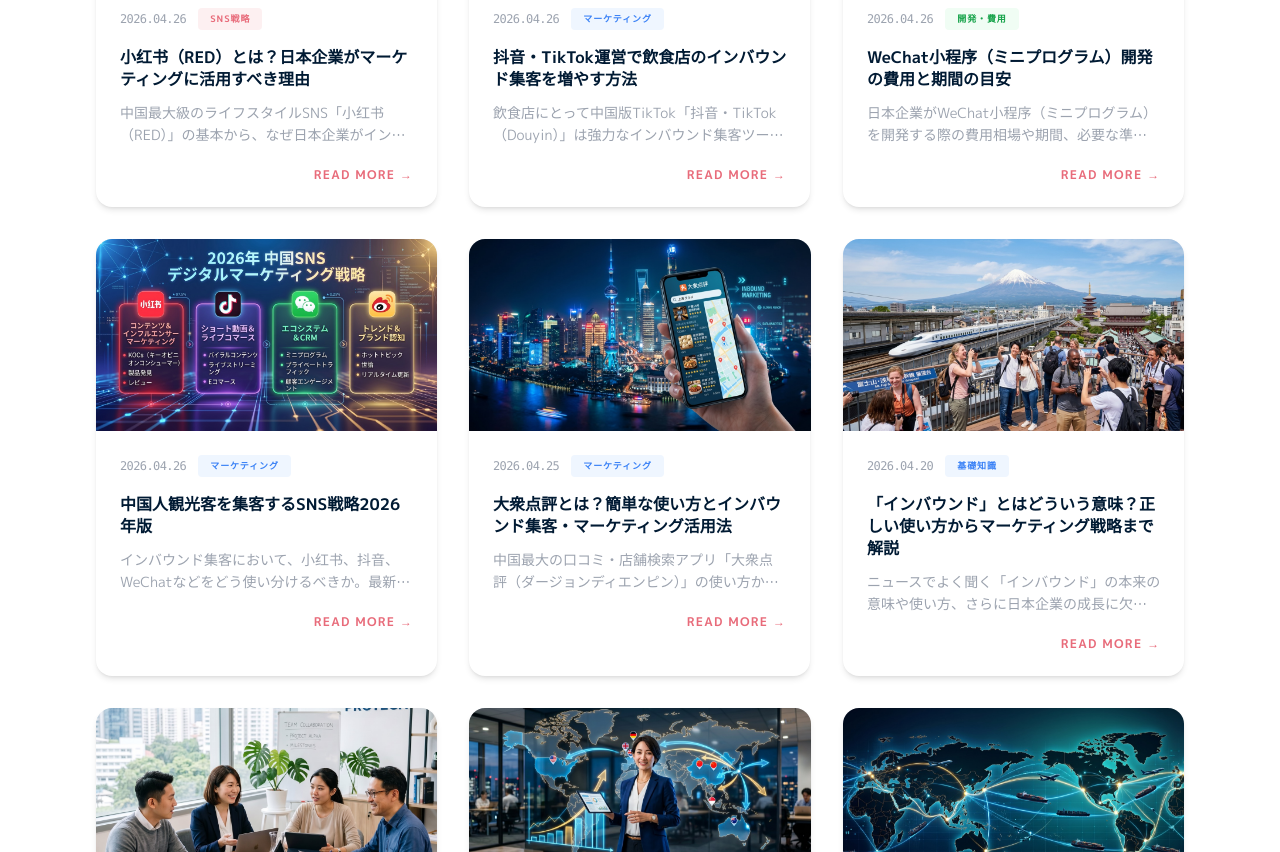
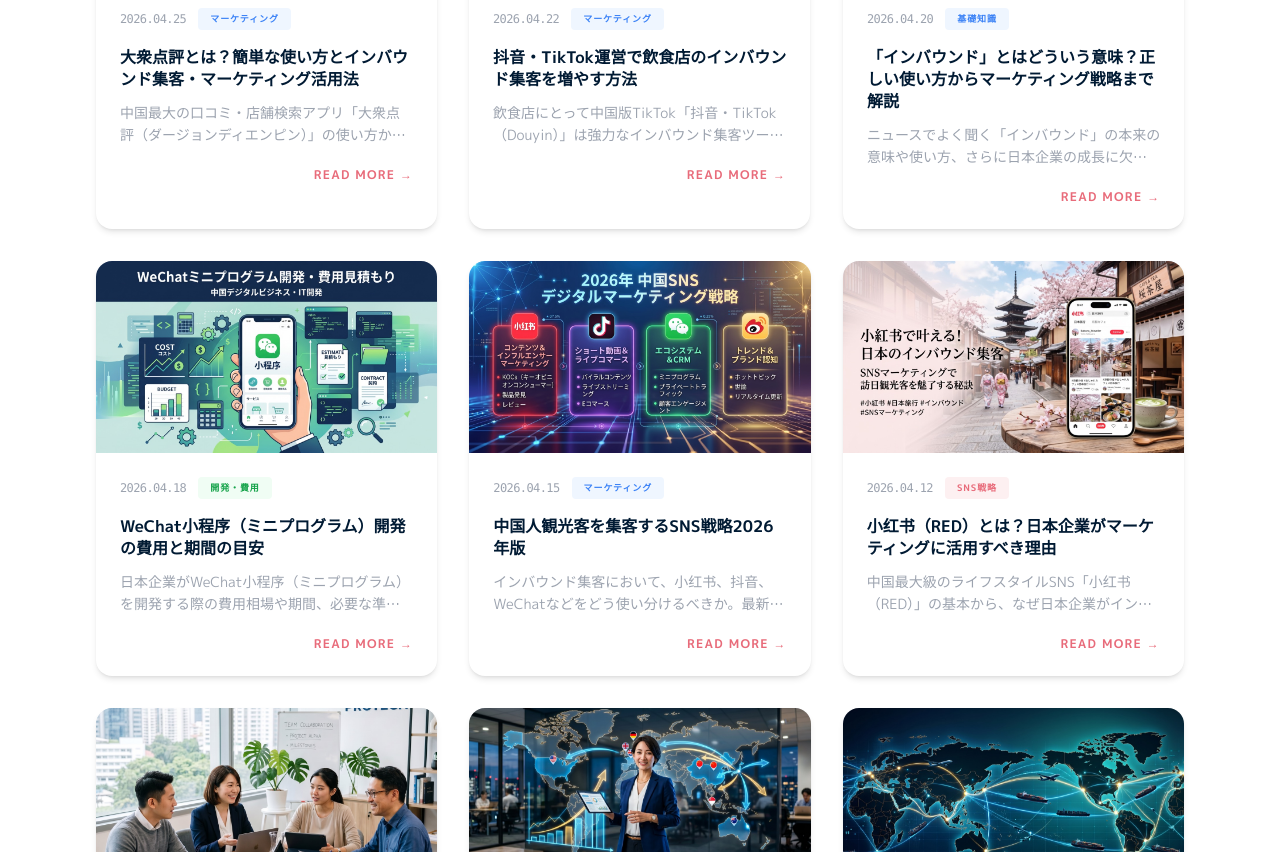
Before and after one commit to TKshiro/protech-website, a plain HTML site: page frontend/blog.html in a window 1280 px wide. Shown: the part 728-1580 px from the top of the page. Drawn offline with nearby package versions, Linux system fonts and the light colour scheme.

Commit message:
chore(blog): distribute publish dates evenly across April

```diff
--- a/frontend/blog.html
+++ b/frontend/blog.html
@@ -334,7 +334,7 @@
                 </div>
                 <div class="p-6">
                     <div class="flex items-center gap-3 mb-4">
-                        <span class="text-xs text-gray-400 font-mono tracking-tighter">2026.04.26</span>
+                        <span class="text-xs text-gray-400 font-mono tracking-tighter">2026.04.12</span>
                         <span class="text-[9px] font-bold bg-coral/10 text-coral px-3 py-1 rounded uppercase tracking-widest">SNS戦略</span>
                     </div>
                     <h3 class="font-bold text-base text-tech-blue group-hover:text-coral transition mb-3 leading-snug">
@@ -361,7 +361,7 @@
                 </div>
                 <div class="p-6">
                     <div class="flex items-center gap-3 mb-4">
-                        <span class="text-xs text-gray-400 font-mono tracking-tighter">2026.04.26</span>
+                        <span class="text-xs text-gray-400 font-mono tracking-tighter">2026.04.22</span>
                         <span class="text-[9px] font-bold bg-blue-50 text-blue-500 px-3 py-1 rounded uppercase tracking-widest">マーケティング</span>
                     </div>
                     <h3 class="font-bold text-base text-tech-blue group-hover:text-coral transition mb-3 leading-snug">
@@ -388,7 +388,7 @@
                 </div>
                 <div class="p-6">
                     <div class="flex items-center gap-3 mb-4">
-                        <span class="text-xs text-gray-400 font-mono tracking-tighter">2026.04.26</span>
+                        <span class="text-xs text-gray-400 font-mono tracking-tighter">2026.04.18</span>
                         <span class="text-[9px] font-bold bg-green-50 text-green-600 px-3 py-1 rounded uppercase tracking-widest">開発・費用</span>
                     </div>
                     <h3 class="font-bold text-base text-tech-blue group-hover:text-coral transition mb-3 leading-snug">
@@ -415,7 +415,7 @@
                 </div>
                 <div class="p-6">
                     <div class="flex items-center gap-3 mb-4">
-                        <span class="text-xs text-gray-400 font-mono tracking-tighter">2026.04.26</span>
+                        <span class="text-xs text-gray-400 font-mono tracking-tighter">2026.04.15</span>
                         <span class="text-[9px] font-bold bg-blue-50 text-blue-500 px-3 py-1 rounded uppercase tracking-widest">マーケティング</span>
                     </div>
                     <h3 class="font-bold text-base text-tech-blue group-hover:text-coral transition mb-3 leading-snug">
```
Also changed, not shown: frontend/blog/douyin-restaurant-inbound.html (+1 -1 lines), frontend/blog/inbound-sns-strategy-2026.html (+1 -1 lines), frontend/blog/miniprogram-cost-period.html (+1 -1 lines), frontend/blog/xiaohongshu-guide-2026.html (+1 -1 lines).
